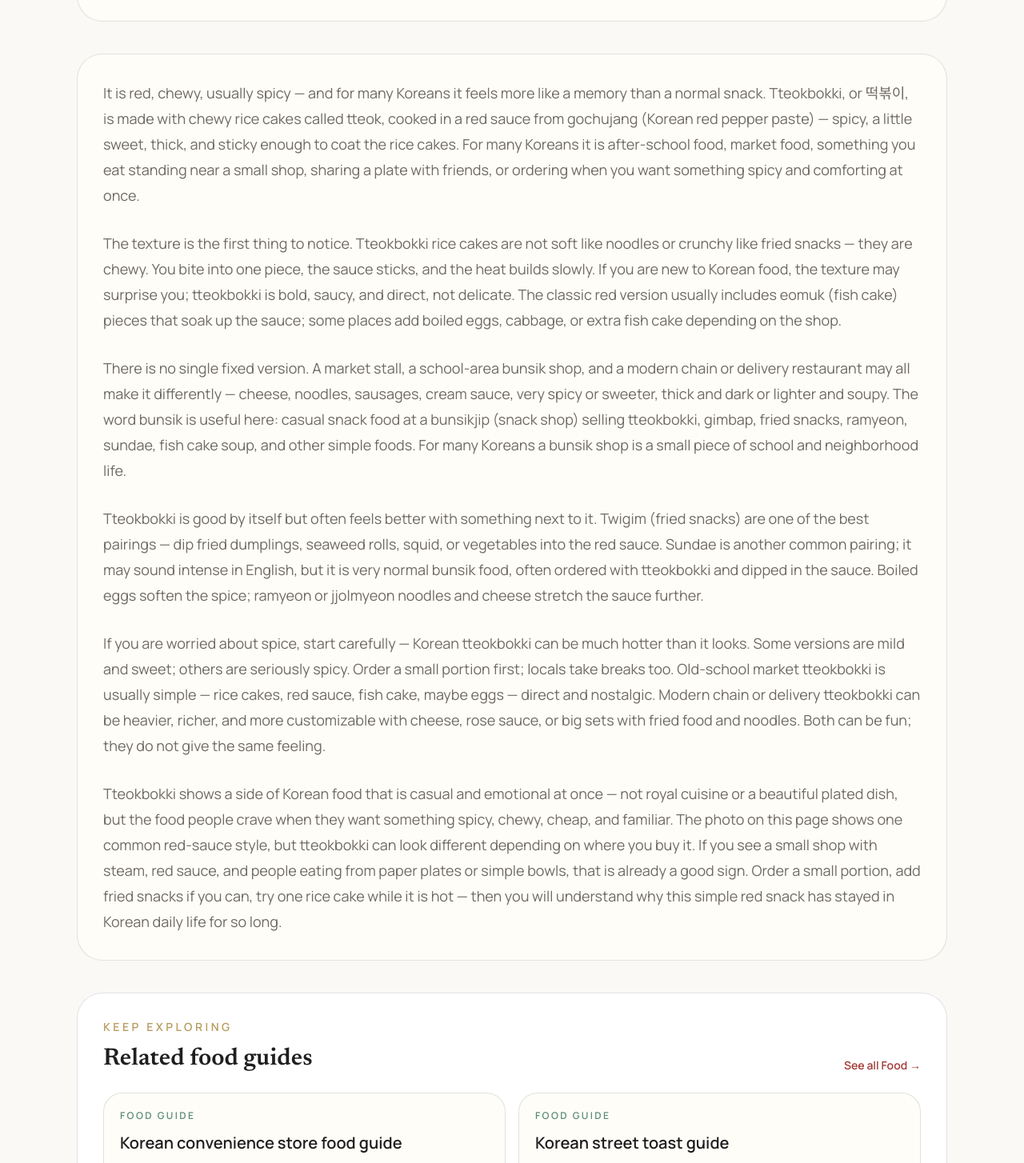
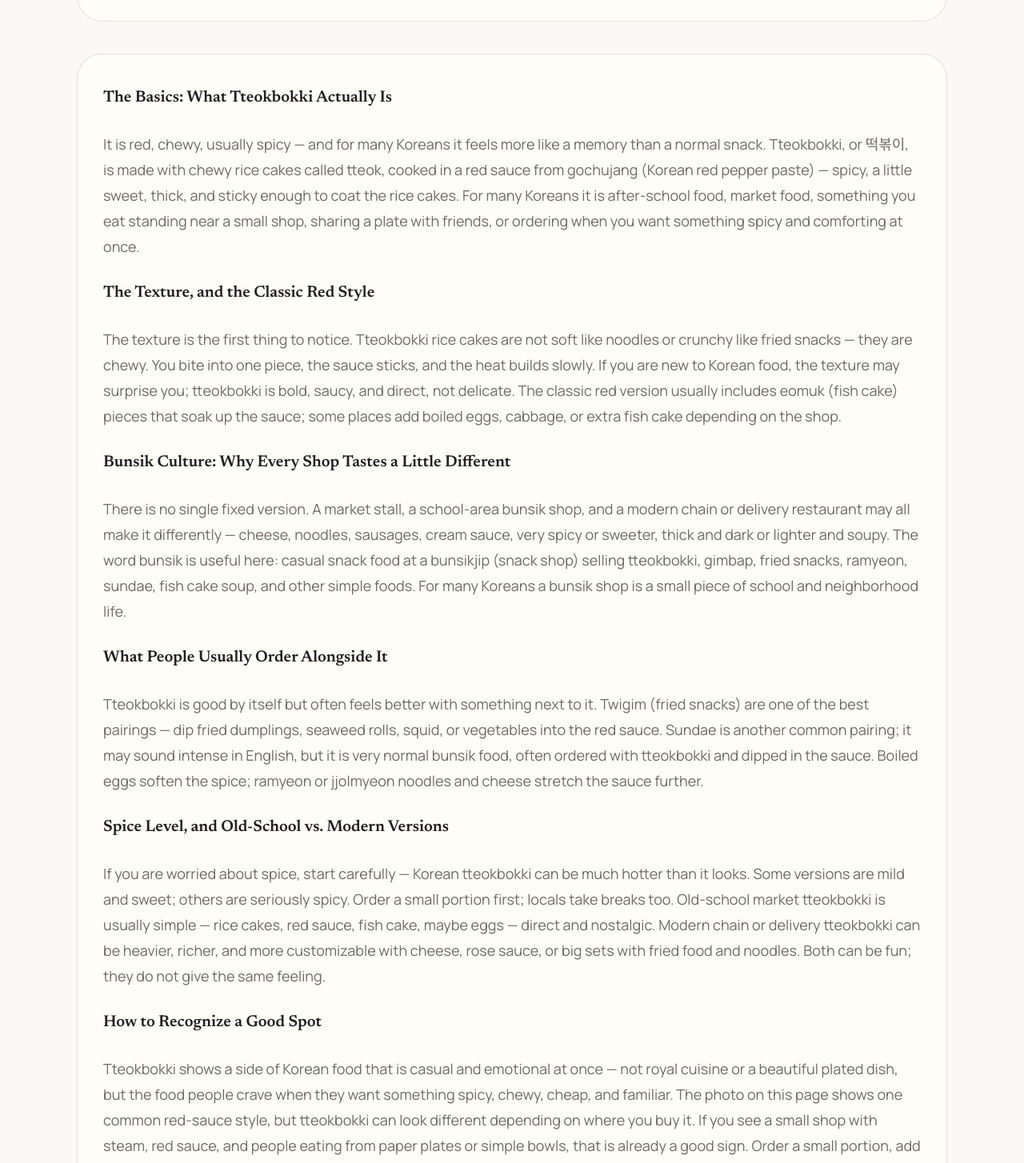
Before and after one commit to kjgusgh-source/korea-inside, a Next.js app: page /food/what-is-tteokbokki in a window 1280 px wide. Shown: the part 1656-3110 px from the top of the page at 80% size. Built offline with nearby package versions, Linux system fonts and the light colour scheme.

Commit message:
content: add H2 subheadings to what-is-tteokbokki body for structure (HAEMIL Content Pipeline, Tteokbokki SEO update)

```diff
--- a/app/food/what-is-tteokbokki/page.tsx
+++ b/app/food/what-is-tteokbokki/page.tsx
@@ -192,6 +192,10 @@ export default function WhatIsTteokbokkiPage() {
 
           <section className="mt-10 rounded-[2rem] border border-[var(--border)] bg-[var(--card)] p-6 md:p-8">
             <div className="space-y-7 text-base leading-8 text-[var(--muted)] md:text-lg">
+              <h2 className="mt-2 text-xl font-semibold text-[var(--text)]">
+                The Basics: What Tteokbokki Actually Is
+              </h2>
+
               <p>
                 It is red, chewy, usually spicy — and for many Koreans it feels
                 more like a memory than a normal snack. Tteokbokki, or 떡볶이, is
@@ -202,6 +206,10 @@ export default function WhatIsTteokbokkiPage() {
                 standing near a small shop, sharing a plate with friends, or
                 ordering when you want something spicy and comforting at once.
               </p>
+
+              <h2 className="mt-2 text-xl font-semibold text-[var(--text)]">
+                The Texture, and the Classic Red Style
+              </h2>
 
               <p>
                 The texture is the first thing to notice. Tteokbokki rice cakes
@@ -214,6 +222,10 @@ export default function WhatIsTteokbokkiPage() {
                 extra fish cake depending on the shop.
               </p>
 
+              <h2 className="mt-2 text-xl font-semibold text-[var(--text)]">
+                Bunsik Culture: Why Every Shop Tastes a Little Different
+              </h2>
+
               <p>
                 There is no single fixed version. A market stall, a school-area
                 bunsik shop, and a modern chain or delivery restaurant may all
@@ -224,6 +236,10 @@ export default function WhatIsTteokbokkiPage() {
                 sundae, fish cake soup, and other simple foods. For many Koreans
                 a bunsik shop is a small piece of school and neighborhood life.
               </p>
+
+              <h2 className="mt-2 text-xl font-semibold text-[var(--text)]">
+                What People Usually Order Alongside It
+              </h2>
 
               <p>
                 Tteokbokki is good by itself but often feels better with
@@ -236,6 +252,10 @@ export default function WhatIsTteokbokkiPage() {
                 cheese stretch the sauce further.
               </p>
 
+              <h2 className="mt-2 text-xl font-semibold text-[var(--text)]">
+                Spice Level, and Old-School vs. Modern Versions
+              </h2>
+
               <p>
                 If you are worried about spice, start carefully — Korean
                 tteokbokki can be much hotter than it looks. Some versions are
@@ -247,6 +267,10 @@ export default function WhatIsTteokbokkiPage() {
                 cheese, rose sauce, or big sets with fried food and noodles. Both
                 can be fun; they do not give the same feeling.
               </p>
+
+              <h2 className="mt-2 text-xl font-semibold text-[var(--text)]">
+                How to Recognize a Good Spot
+              </h2>
 
               <p>
                 Tteokbokki shows a side of Korean food that is casual and
```
